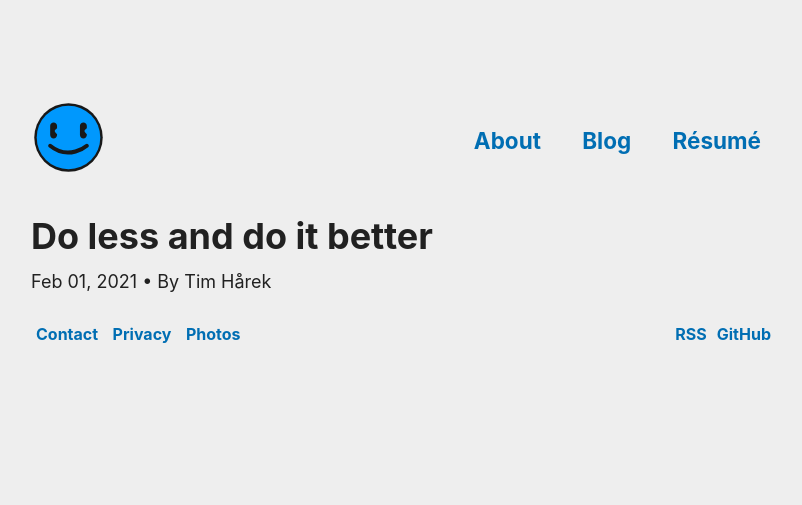
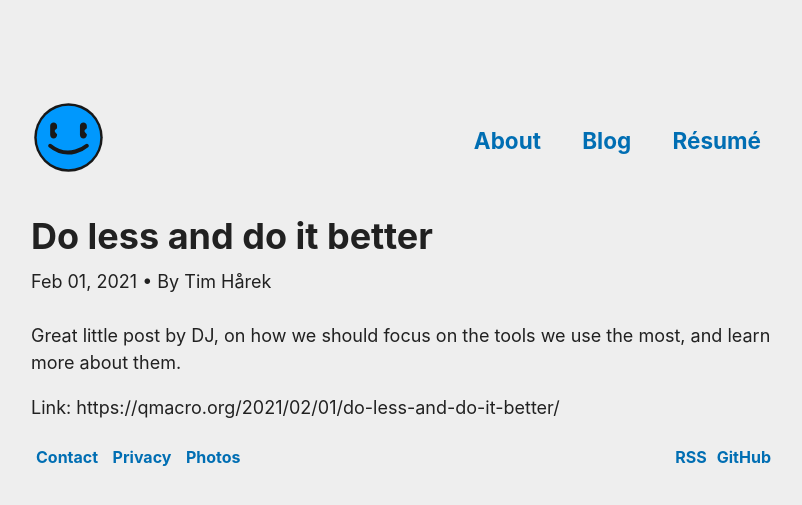
Before and after one commit to timharek/timharek.no, a Jekyll site: the page built from _posts/2021-02-01-do-less.md, in a window 1280 px wide. Shown: the top 505 px of the page, without its empty margins (239-1041 px from the left). Built offline with Jekyll 4.4.1, drawn with Linux system fonts in a browser that asks for light colours.

Commit message:
fix: Forgot to add URL in main post

```diff
--- a/_posts/2021-02-01-do-less.md
+++ b/_posts/2021-02-01-do-less.md
@@ -2,8 +2,11 @@
 layout: post
 date: 2021-02-01
 title: Do less and do it better
-excerpt: Great short little post by DJ, on how we should focus on the tools we use the most, and learn more about them.
+excerpt: Great little post by DJ, on how we should focus on the tools we use the most, and learn more about them.
 author: Tim Hårek
 tags: shared
 link: https://qmacro.org/2021/02/01/do-less-and-do-it-better/
 ---
+Great little post by DJ, on how we should focus on the tools we use the most, and learn more about them.
+
+Link: https://qmacro.org/2021/02/01/do-less-and-do-it-better/
```
